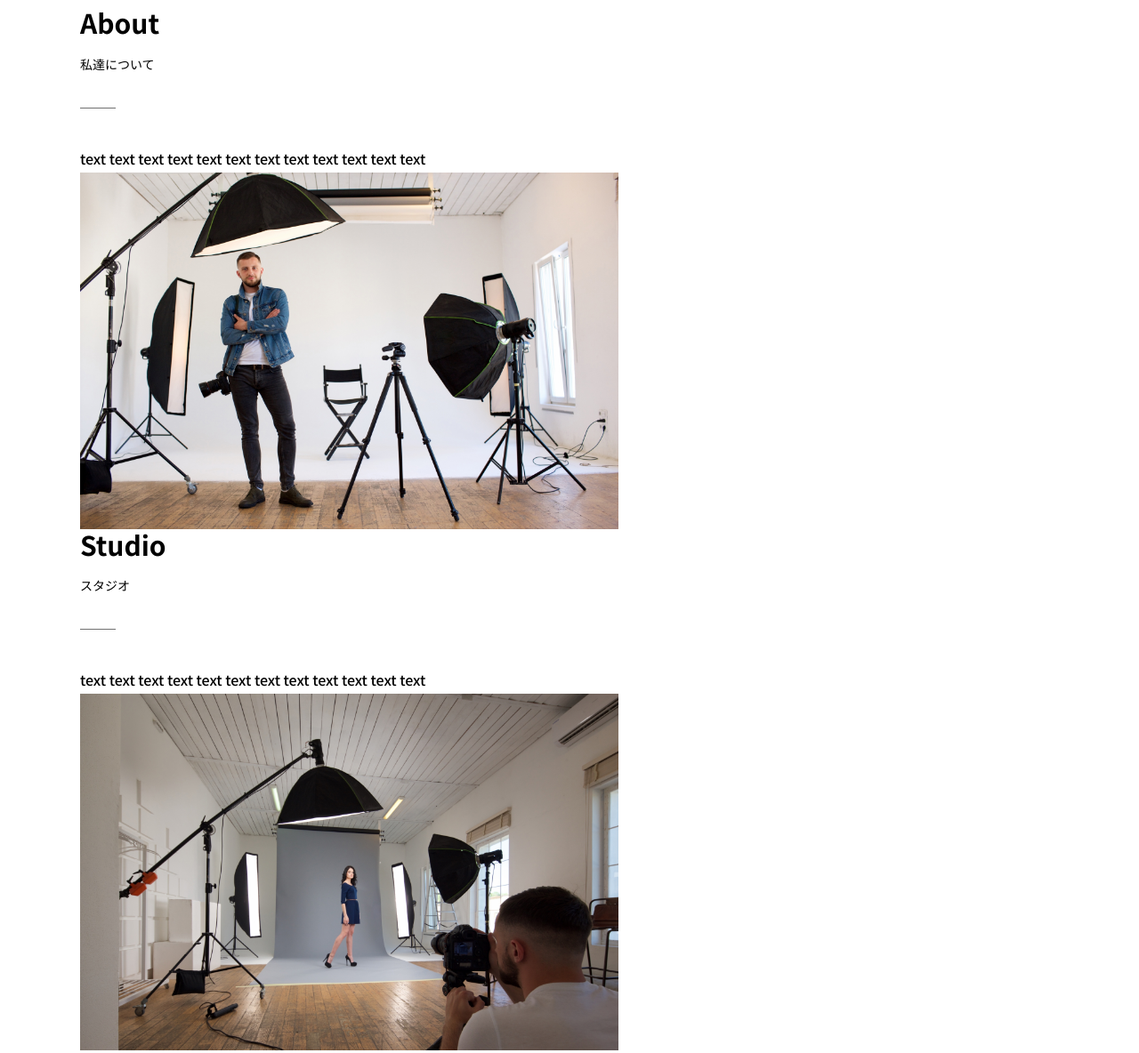
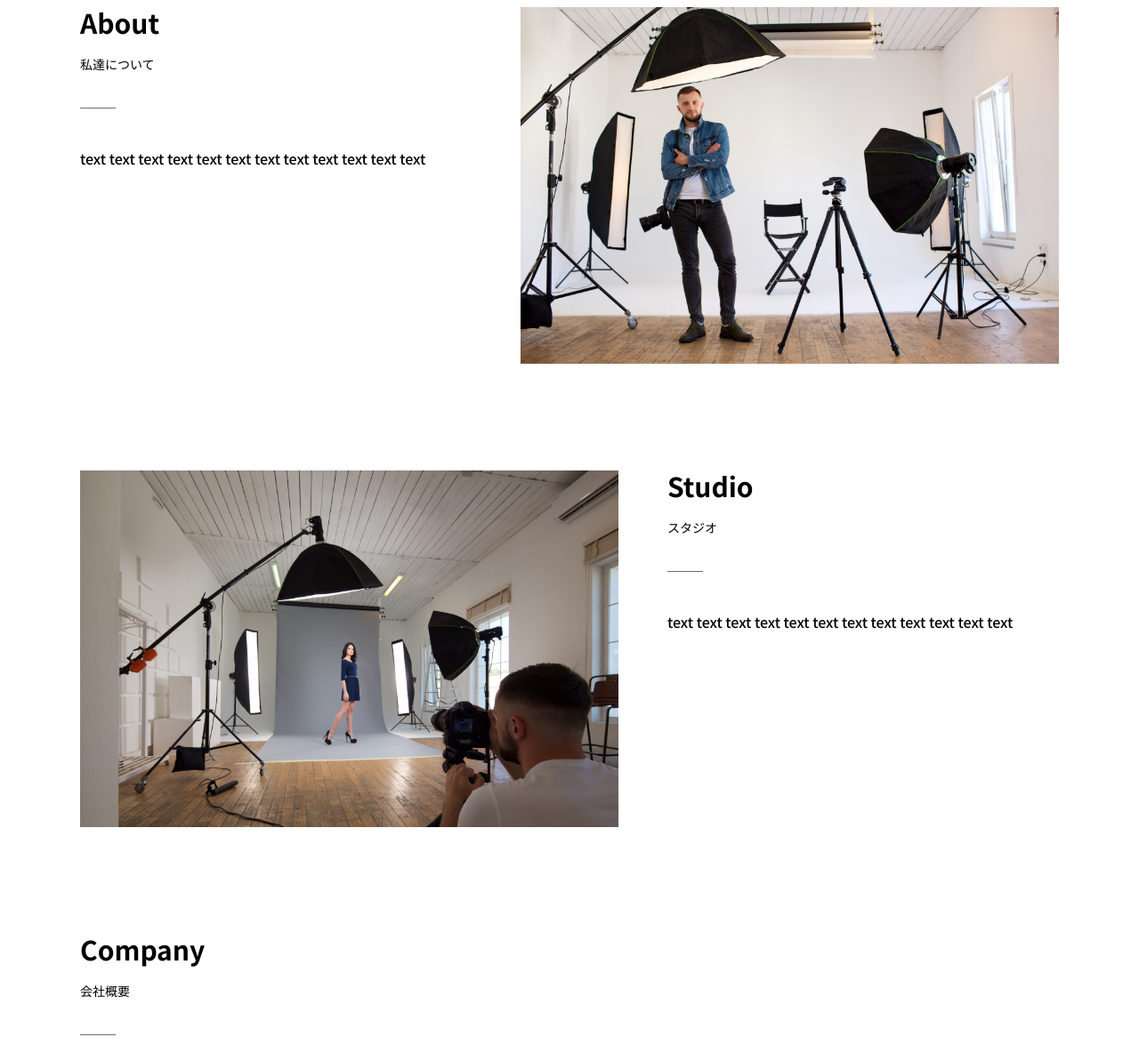
Before and after one commit to shoichi719/assigment-coding, a plain HTML site: page index.html in a window 1280 px wide. Shown: the part 1117-2301 px from the top of the page at 89% size. Drawn offline with Linux system fonts and the light colour scheme.

Commit message:
css about studio port script

```diff
--- a/css/style.css
+++ b/css/style.css
@@ -121,3 +121,34 @@ header h1{
   color: #fff;
   padding:  0 5px;
 }
+/* about */
+.about{
+  display: flex;
+  justify-content: space-between;
+  margin-bottom: 120px;
+}
+.about .content{
+  width: 40%;
+}
+.about > p{
+  width: 55%;
+}
+.about > p img{
+  width: 100%;
+}
+/* studio */
+.studio{
+  display: flex;
+  justify-content: space-between;
+  margin-bottom: 120px;
+  flex-direction: row-reverse;
+}
+.studio .content{
+  width: 40%;
+}
+.studio > p{
+  width: 55%;
+}
+.studio > p img{
+  width: 100%;
+}
```
